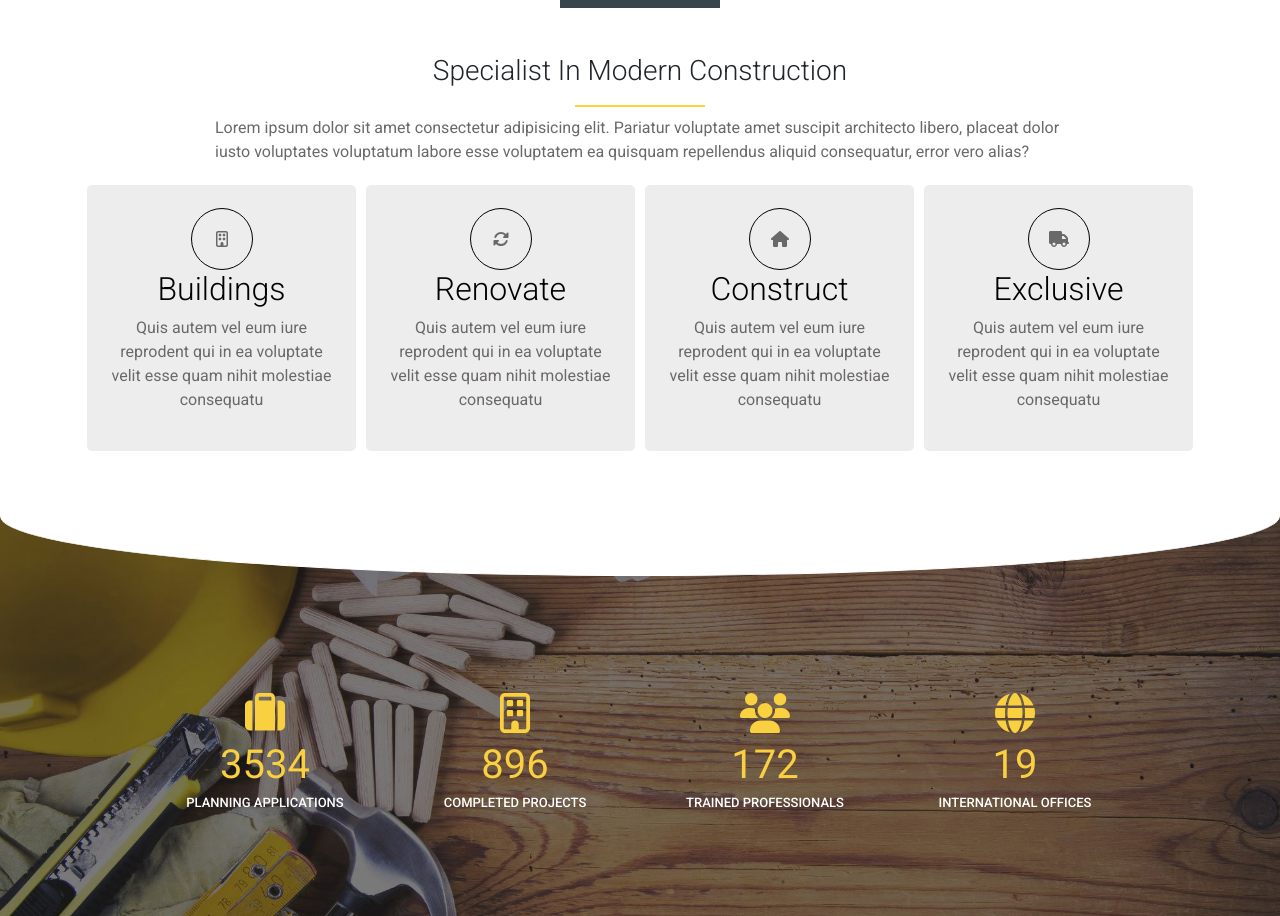
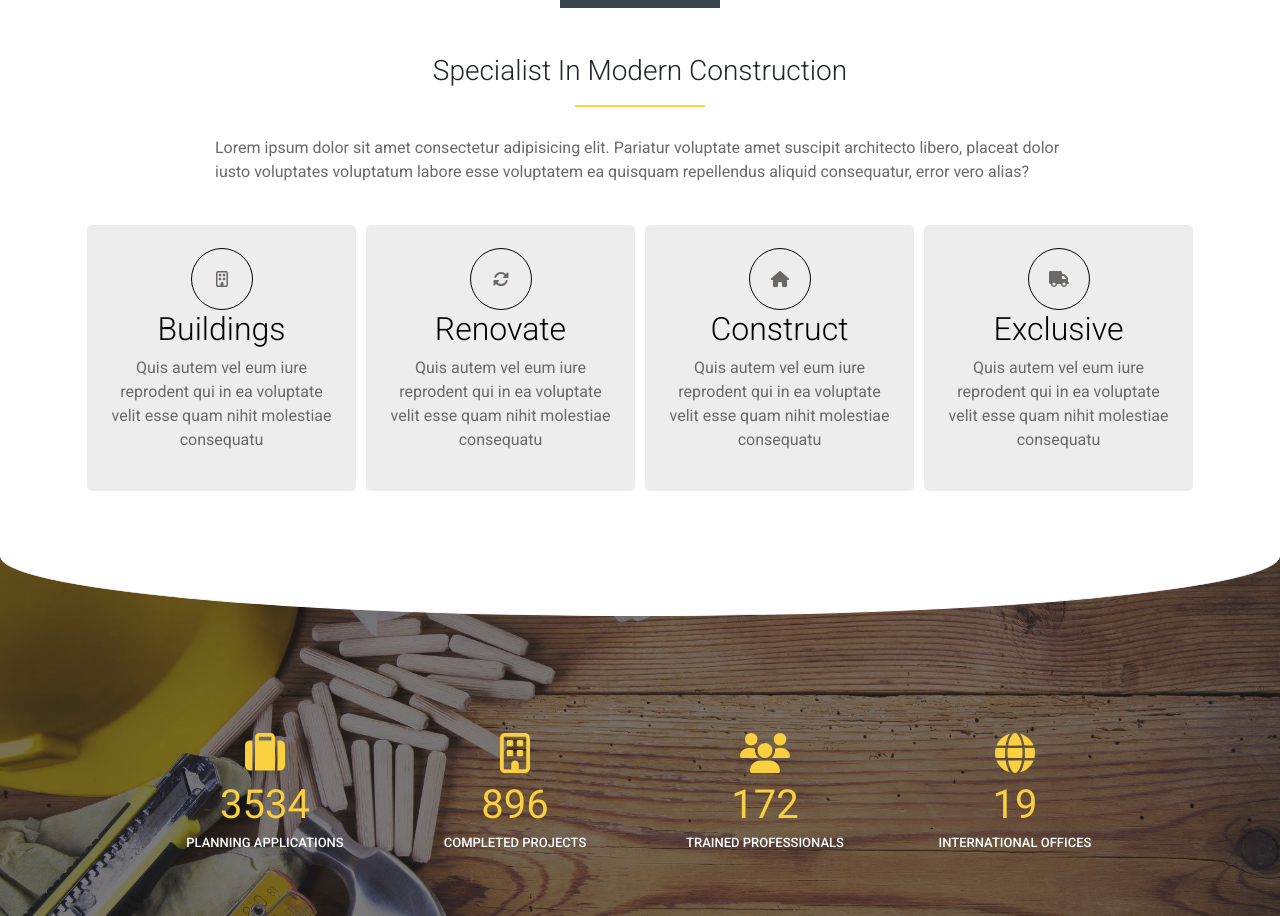
Before and after one commit to GhadeerShamshoum/proj-html-vuejs, a Vue app: page / in a window 1280 px wide. Shown: the part 1206-2122 px from the top of the page. Built offline with nearby package versions, Linux system fonts and the light colour scheme.

Commit message:
v-for specialist

```diff
--- a/src/components/section/SpeciaList.vue
+++ b/src/components/section/SpeciaList.vue
@@ -5,25 +5,10 @@
         <p>Lorem ipsum dolor sit amet consectetur adipisicing elit. Pariatur voluptate amet suscipit architecto libero, placeat dolor iusto voluptates voluptatum labore esse voluptatem ea quisquam repellendus aliquid consequatur, error vero alias?</p>
       </div>
       <div class="container">
-        <div class="listContainer">
-          <div class="iconContainer"><i class="far fa-building"></i></div>
-          <h2>Buildings</h2>
-          <p>Quis autem vel eum iure reprodent qui in ea voluptate velit esse quam nihit molestiae consequatu</p>
-        </div>
-        <div class="listContainer">
-          <div class="iconContainer"><i class="fas fa-sync-alt"></i></div>
-          <h2>Renovate</h2>
-          <p>Quis autem vel eum iure reprodent qui in ea voluptate velit esse quam nihit molestiae consequatu</p>
-        </div>
-        <div class="listContainer">
-          <div class="iconContainer"><i class="fas fa-home"></i></div>
-          <h2>Construct</h2>
-          <p>Quis autem vel eum iure reprodent qui in ea voluptate velit esse quam nihit molestiae consequatu</p>
-        </div>
-        <div class="listContainer">
-          <div class="iconContainer"><i class="fas fa-truck"></i></div>
-          <h2>Exclusive</h2>
-          <p>Quis autem vel eum iure reprodent qui in ea voluptate velit esse quam nihit molestiae consequatu</p>
+        <div v-for="(element, index) in list" :key="index" class="listContainer">
+          <div class="iconContainer"><i :class=(element.icon)></i></div>
+          <h2>{{element.title}}</h2>
+          <p>{{element.text}}</p>
         </div>
       </div>
       <FirstCurvedImgItems/>
@@ -36,6 +21,32 @@ import FirstCurvedImgItems from '../commons/FirstCurvedImgItems.vue'
 
 export default {
   name: 'SpeciaList',
+  data(){
+    return{
+      list:[
+        {
+          icon:"far fa-building",
+          title:"Buildings",
+          text:"Quis autem vel eum iure reprodent qui in ea voluptate velit esse quam nihit molestiae consequatu"
+        },
+        {
+          icon:"fas fa-sync-alt",
+          title:"Renovate",
+          text:"Quis autem vel eum iure reprodent qui in ea voluptate velit esse quam nihit molestiae consequatu"
+        },
+        {
+          icon:"fas fa-home",
+          title:"Construct",
+          text:"Quis autem vel eum iure reprodent qui in ea voluptate velit esse quam nihit molestiae consequatu"
+        },
+        {
+          icon:"fas fa-truck",
+          title:"Exclusive",
+          text:"Quis autem vel eum iure reprodent qui in ea voluptate velit esse quam nihit molestiae consequatu"
+        }
+      ]
+    }
+  },
 
 
   props: {
@@ -78,6 +89,7 @@ h3{
 
 .textContainer{
   width: 850px;
+  margin: 20px 0;
   p{
     font-weight: 100px;
     color: $doveGray;
```
